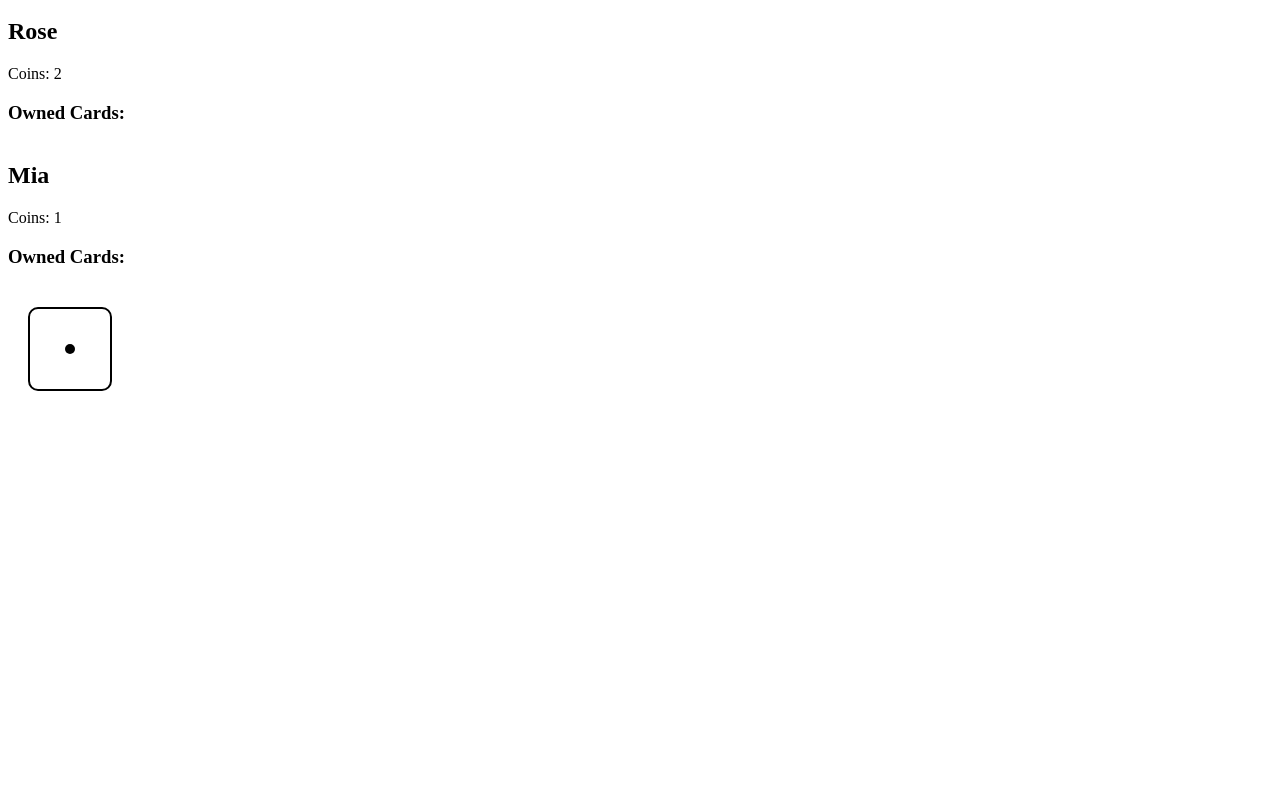
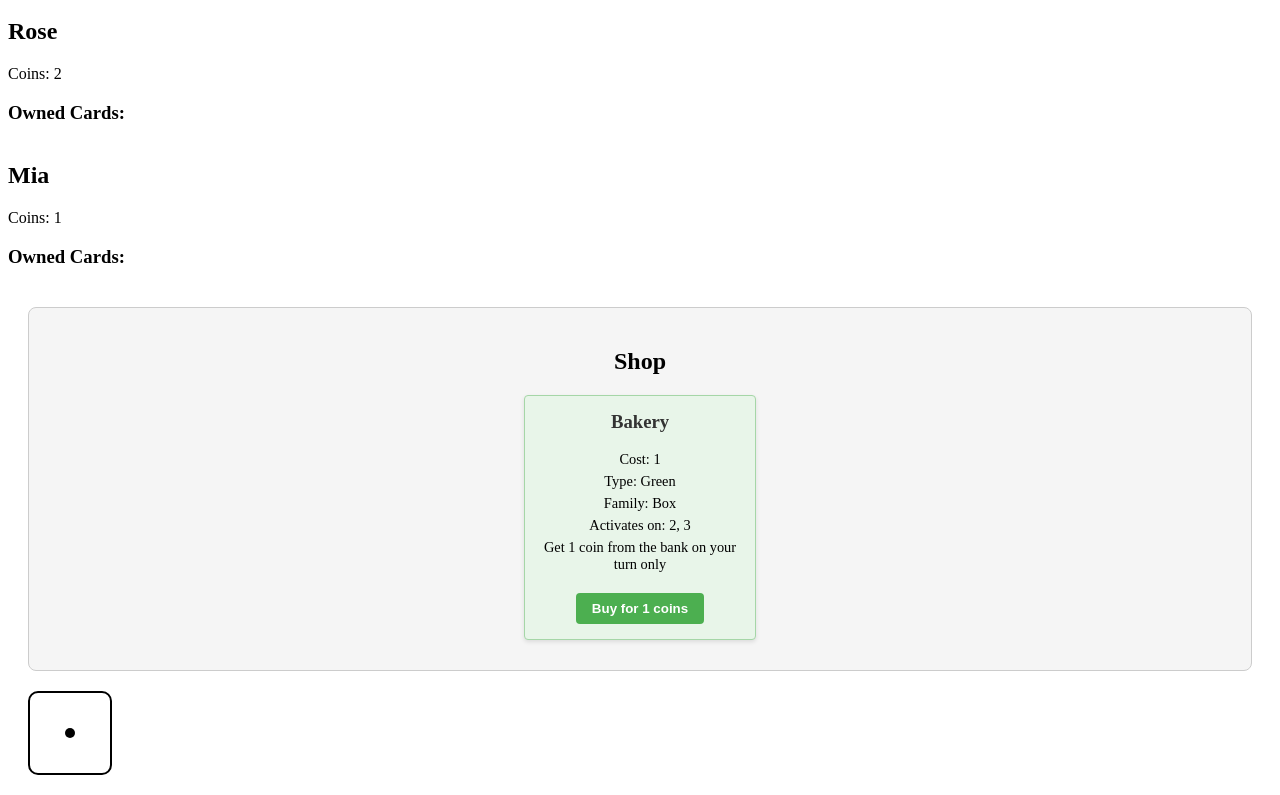
Before and after one commit to meyerpolanco/dicetown, a React (Vite) app: page / in a window 1280 px wide. Shown: the part 417-1212 px from the top of the page. Before the commit the page ends 828 px from the top, so only its background shows below. Built offline with nearby package versions, Linux system fonts and the light colour scheme; the HTML template or start-up script is replaced by a standard one.

Commit message:
Add basic shop component with card display and affordability check

```diff
--- a/src/app.tsx
+++ b/src/app.tsx
@@ -1,7 +1,9 @@
 import React, { useState } from 'react'
-import Dice from './components/dice.tsx'
-import PlayerCards from './components/PlayerCards.tsx'
+import Dice from './components/dice'
+import PlayerCards from './components/PlayerCards'
+import Shop from './components/Shop'
 import { Player } from './types/player.ts'
+import { cardBank } from './data/cards.ts'
 
 function App(): React.JSX.Element {
   // Initialize state with three players
@@ -29,6 +31,16 @@ function App(): React.JSX.Element {
     }
   ])
 
+  // Add state for the current shop card
+  const [currentShopCard, setCurrentShopCard] = useState(() => {
+    // Initialize with a random card
+    const randomIndex = Math.floor(Math.random() * cardBank.length);
+    return cardBank[randomIndex];
+  });
+
+  // Get the current player
+  const currentPlayer = players.find(player => player.isCurrentTurn) || null;
+
   // Add this new function to handle turn changes
   const handleDiceRoll = (value: number) => {
     setPlayers(currentPlayers => {
@@ -44,6 +56,10 @@ function App(): React.JSX.Element {
         isCurrentTurn: index === nextPlayerIndex
       }))
     })
+
+    // Select a new random card for the shop
+    const randomIndex = Math.floor(Math.random() * cardBank.length);
+    setCurrentShopCard(cardBank[randomIndex]);
   }
 
   return (
@@ -62,6 +78,7 @@ function App(): React.JSX.Element {
         ))}
       </div>
 
+      <Shop currentCard={currentShopCard} currentPlayer={currentPlayer} />
       <Dice onRoll={handleDiceRoll} />
     </div>
   )
--- /dev/null
+++ b/src/components/Shop.css
@@ -0,0 +1,67 @@
+.shop {
+  border: 1px solid #ccc;
+  padding: 20px;
+  margin: 20px;
+  border-radius: 8px;
+  background-color: #f5f5f5;
+  text-align: center;
+}
+
+.shop .card {
+  border: 1px solid #ddd;
+  padding: 15px;
+  margin: 10px auto;
+  border-radius: 4px;
+  max-width: 300px;
+  box-shadow: 0 2px 4px rgba(0,0,0,0.1);
+}
+
+.shop .card h3 {
+  margin-top: 0;
+  color: #333;
+}
+
+.shop .card p {
+  margin: 5px 0;
+}
+
+.shop .card.blue {
+  background-color: #e3f2fd;
+  border-color: #90caf9;
+}
+
+.shop .card.green {
+  background-color: #e8f5e9;
+  border-color: #a5d6a7;
+}
+
+.shop .card.red {
+  background-color: #ffebee;
+  border-color: #ef9a9a;
+}
+
+.shop .card.purple {
+  background-color: #f3e5f5;
+  border-color: #ce93d8;
+}
+
+.shop .buy-button {
+  margin-top: 15px;
+  padding: 8px 16px;
+  border: none;
+  border-radius: 4px;
+  background-color: #4CAF50;
+  color: white;
+  cursor: pointer;
+  font-weight: bold;
+  transition: background-color 0.2s;
+}
+
+.shop .buy-button:hover:not(:disabled) {
+  background-color: #45a049;
+}
+
+.shop .buy-button:disabled {
+  background-color: #cccccc;
+  cursor: not-allowed;
+}
--- /dev/null
+++ b/src/components/Shop.tsx
@@ -0,0 +1,41 @@
+import React from 'react';
+import { Card } from '../types/card';
+import { Player } from '../types/player';
+import './Shop.css';
+
+interface ShopProps {
+  currentCard: Card | null;
+  currentPlayer: Player | null;
+}
+
+function Shop({ currentCard, currentPlayer }: ShopProps): React.JSX.Element {
+  if (!currentCard) {
+    return <div className="shop">No card available</div>;
+  }
+
+  const canAfford = currentPlayer && currentPlayer.coins >= currentCard.cost;
+
+  return (
+    <div className="shop">
+      <h2>Shop</h2>
+      <div className={`card ${currentCard.card_type.toLowerCase()}`}>
+        <h3>{currentCard.name}</h3>
+        <p>Cost: {currentCard.cost}</p>
+        <p>Type: {currentCard.card_type}</p>
+        <p>Family: {currentCard.family}</p>
+        <p>Activates on: {currentCard.activationNumbers.join(', ')}</p>
+        <p>{currentCard.effect}</p>
+        <button
+          className="buy-button"
+          disabled={!canAfford}
+        >
+          {!canAfford ?
+            `Need ${currentCard.cost} coins` :
+            `Buy for ${currentCard.cost} coins`}
+        </button>
+      </div>
+    </div>
+  );
+}
+
+export default Shop;
```
